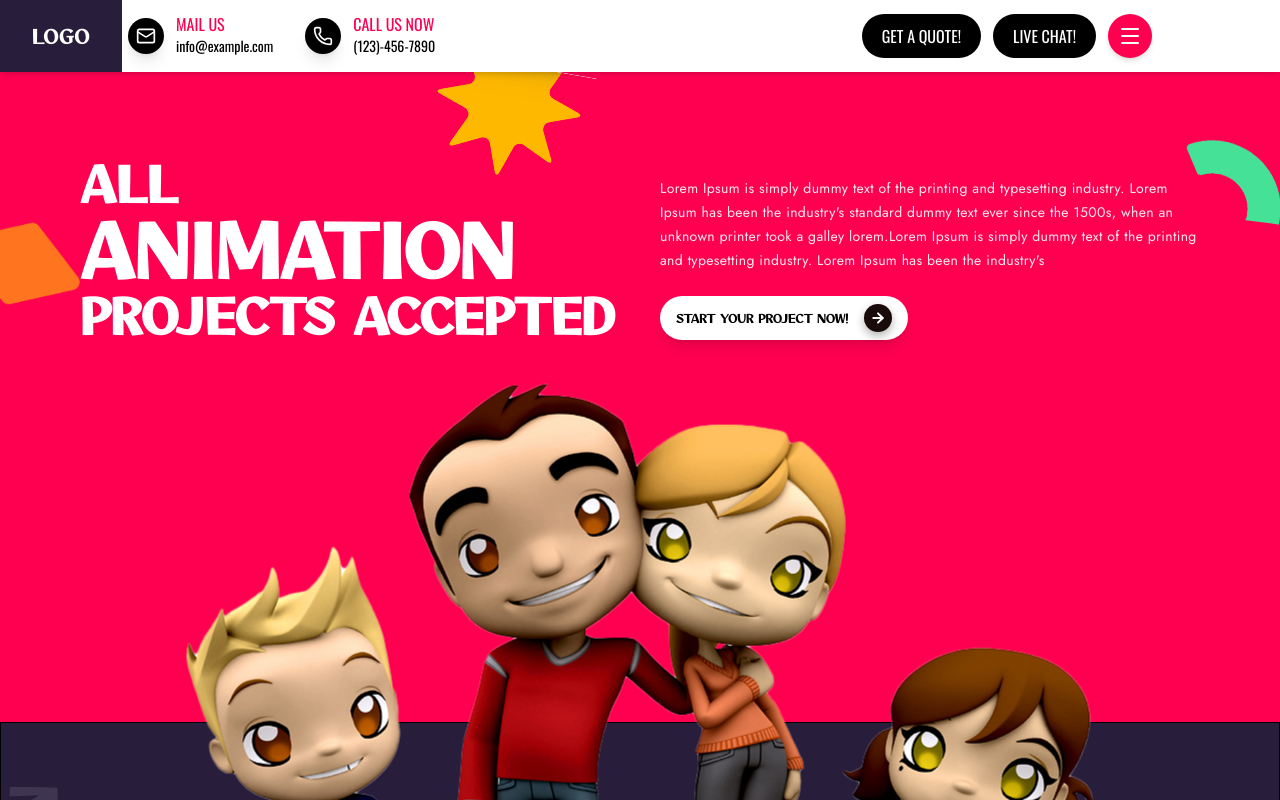
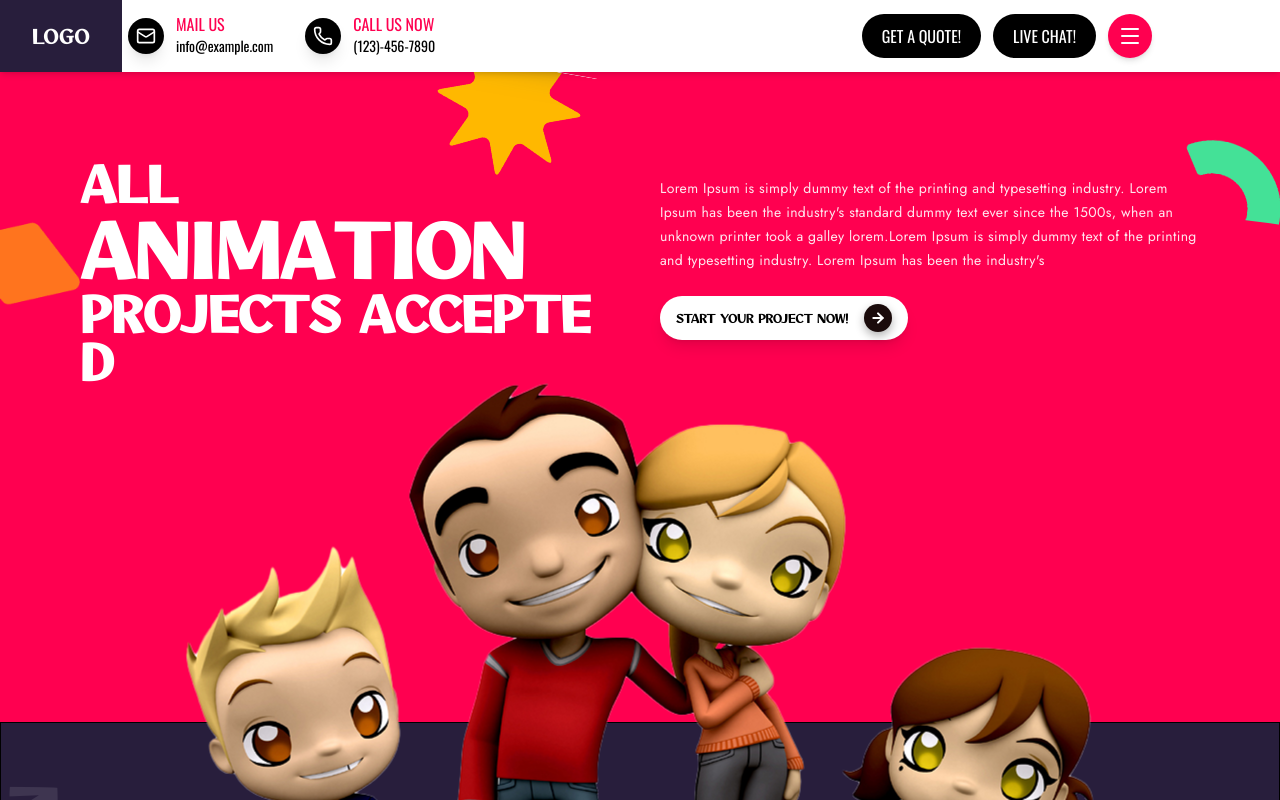
Before and after one commit to Ahsans-code/task, a Next.js app: page / in a window 1280 px wide. Shown: the top 800 px of the page. Built offline with nearby package versions, Linux system fonts and the light colour scheme.

Commit message:
fix: hero animated text

```diff
--- /dev/null
+++ b/src/components/AnimatedText.jsx
@@ -0,0 +1,57 @@
+"use client"
+
+import { motion } from "framer-motion"
+
+const AnimatedText = ({ text, className }) => {
+    // 1. Container Variant: This controls the DELAY between children
+    const containerVariants = {
+        hidden: { opacity: 0 },
+        visible: {
+            opacity: 1,
+            transition: {
+                staggerChildren: 0.05, // 0.05s delay between each letter
+                delayChildren: 0.2,    // Wait 0.2s before starting the first letter
+            }
+        }
+    };
+
+    const letterVariants = {
+        hidden: {
+            opacity: 0,
+            y: -50
+        },
+        visible: {
+            opacity: 1,
+            y: 0,
+            transition: {
+                type: "spring",
+                damping: 12,
+                stiffness: 100
+            }
+        }
+    };
+
+    return (
+        // 2. We wrap the letters in a motion parent to trigger the stagger
+        <motion.span
+            variants={containerVariants}
+            initial="hidden"
+            whileInView="visible" // Animates when it enters the screen
+            viewport={{ once: true }}
+            className={`inline-block ${className}`}
+        >
+            {text.split("").map((char, index) => (
+                <motion.span
+                    key={index}
+                    variants={letterVariants}
+                    className="inline-block"
+                    style={{ whiteSpace: char === " " ? "pre" : "normal" }}
+                >
+                    {char}
+                </motion.span>
+            ))}
+        </motion.span>
+    )
+};
+
+export default AnimatedText;
--- /dev/null
+++ b/src/components/PopupWrapper.jsx
@@ -0,0 +1,13 @@
+import React from 'react'
+import { motion } from "framer-motion"
+export default function PopupWrapper({ children }) {
+    return (
+        <motion.div
+            initial={{ scale: 0.9 }}
+            whileInView={{ scale: 1 }}
+            transition={{ duration: 0.3, ease: "linear" }}
+        >
+            {children}
+        </motion.div>
+    )
+}
--- a/src/sections/GallerySection.jsx
+++ b/src/sections/GallerySection.jsx
@@ -6,6 +6,7 @@ import { ArrowLeft, ArrowRight, ChevronRight } from "lucide-react";
 
 // Import Swiper core styles
 import "swiper/css";
+import PopupWrapper from "@/components/PopupWrapper";
 
 // const images = Array(5).fill(0).map((_, i) => (`gallery${i + 1}.png`));
 const images = [
@@ -77,7 +78,10 @@ export default function GallerySection() {
 
             <div className="sticky  top-0 h-screen w-full flex flex-col items-center justify-center overflow-hidden">
                 <img src="curvedArrow.png" alt="" className="absolute top-10 left-10 w-28 h-28 o" />
-                <img src="sun.png" alt="" className=" absolute -bottom-14 left-0 md:left-20 w-48 h-48 " />
+                <PopupWrapper>
+
+                    <img src="sun.png" alt="" className=" absolute -bottom-14 left-0 md:left-20 w-48 h-48 " />
+                </PopupWrapper>
 
                 <img src="ellipse.png" className="absolute -bottom-20 md:bottom-[-150px] right-[-80px] w-70 md:w-95 rotate-19 "
 
--- a/src/sections/Hero.jsx
+++ b/src/sections/Hero.jsx
@@ -4,6 +4,7 @@ import { motion } from 'framer-motion';
 import { Mail, Phone, ChevronRight, ArrowLeft, ArrowRight, Menu } from 'lucide-react';
 import AnimatedButton from '@/components/AnimatedButton';
 import Projects from './Projects';
+import AnimatedText from '@/components/AnimatedText';
 
 const Hero = () => {
     // Animation Variants
@@ -51,9 +52,10 @@ const Hero = () => {
                 <div className="max-w-7xl mx-auto flex flex-col lg:flex-row gap-10" style={{ fontFamily: "var(--font-my)" }}>
                     <motion.div initial="hidden" animate="visible" variants={staggerContainer} className="lg:w-1/2 z-20">
                         <motion.h2 variants={fadeInUp} className="text-white text-4xl md:text-5xl font-black leading-tight ">
-                            ALL <br />
-                            <span className="text-5xl md:text-7xl block">ANIMATION</span>
-                            PROJECTS ACCEPTED
+                            <AnimatedText text={"ALL"} />  <br />
+                            <AnimatedText text={"ANIMATION"} className="text-3xl md:text-6xl xl:text-7xl block" />
+                            <AnimatedText text={"PROJECTS ACCEPTED"} className={"max-md:text-3xl lg:text-4xl xl:text-5xl"} />
+
                         </motion.h2>
 
 
```
